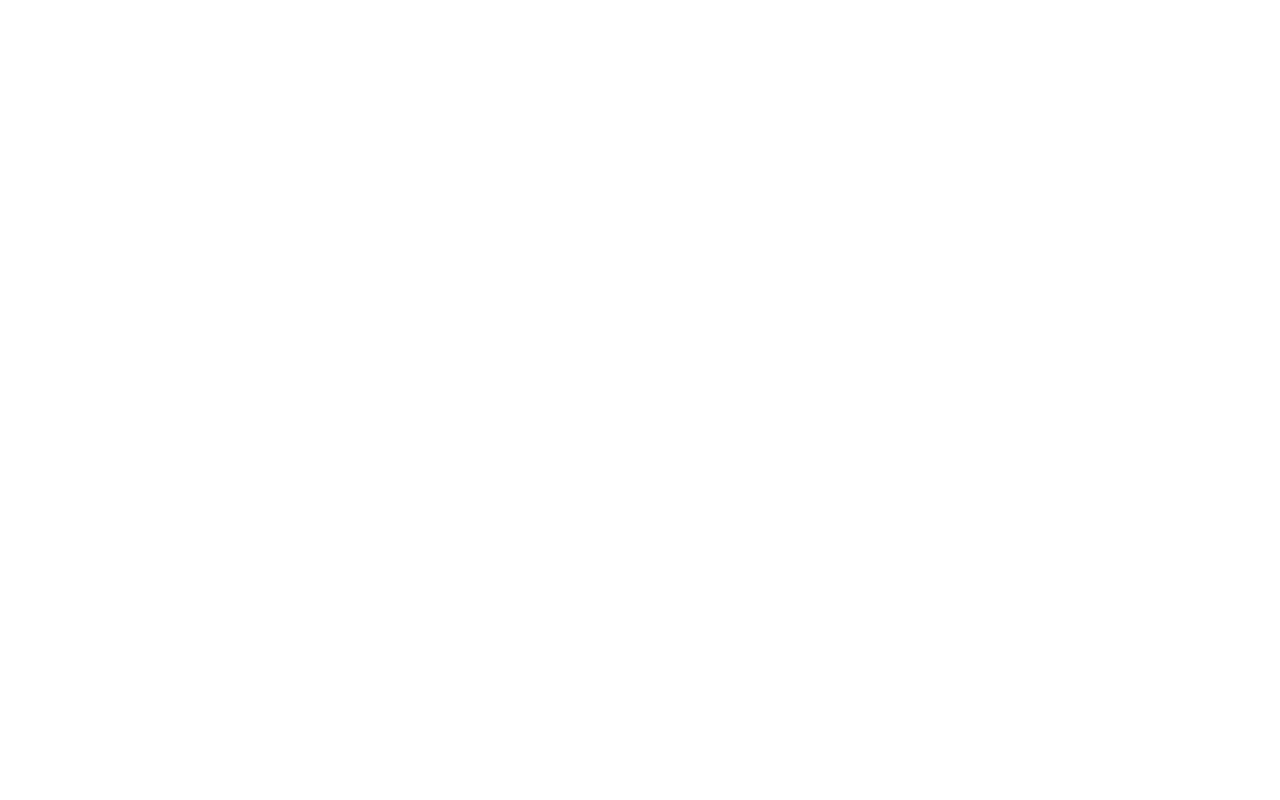
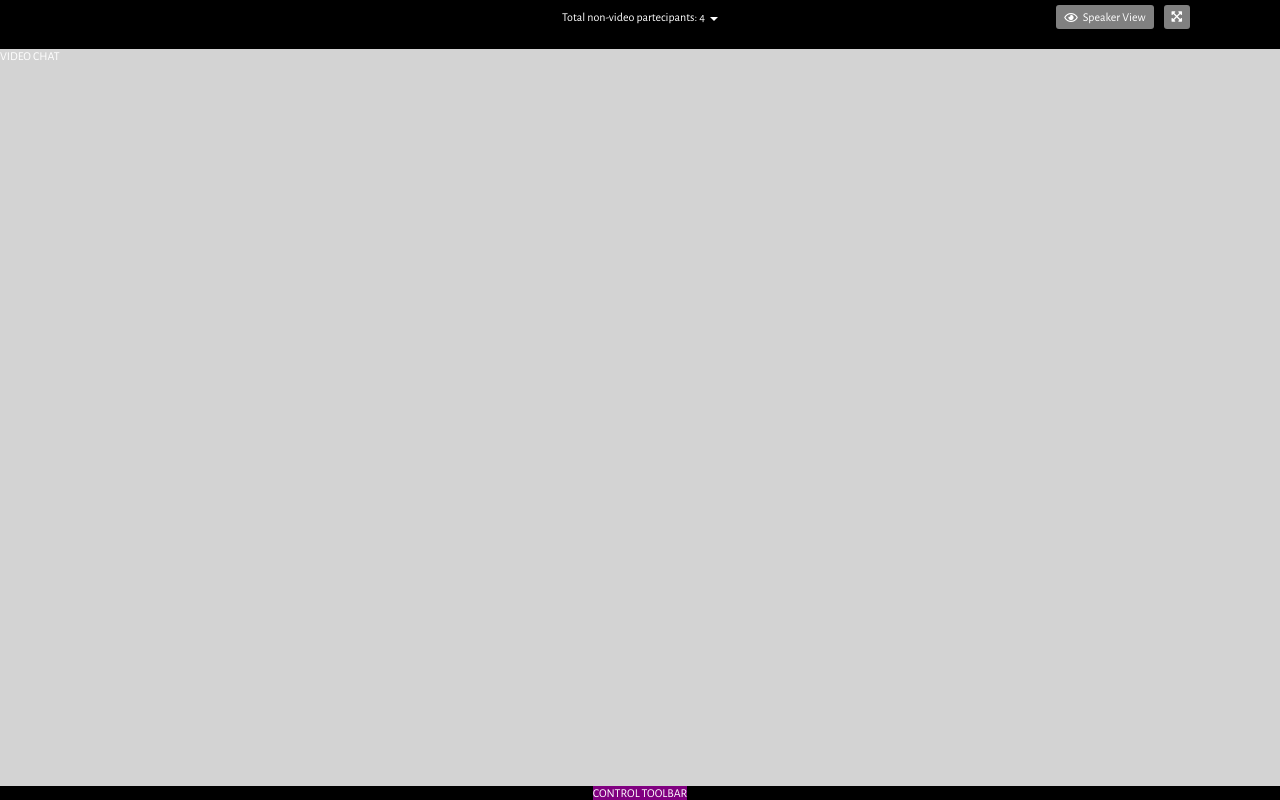
Before and after one commit to flavio-pinto/html-css-zoom, a plain HTML site: page index.html in a window 1280 px wide. Drawn offline with nearby package versions, Linux system fonts and the light colour scheme.

Commit message:
Top Toolbar -  Completed

```diff
--- a/css/styles.css
+++ b/css/styles.css
@@ -6,4 +6,78 @@
 
 body {
   font-family: 'Alegreya Sans', sans-serif;
+  color: white;
+  font-size: 12px;
 }
+
+/* UTILITIES */
+.text-center {
+  text-align: center;
+}
+
+/* ZOOM APP */
+#zoom-app {
+  display: flex;
+  flex-direction: column;
+  align-items: center;
+  height: 100vh;
+  background: black;
+}
+
+/* TOP TOOLBAR */
+#top-toolbar {
+  width: 100%;
+  padding: 10px 0 25px;
+}
+
+#top-toolbar .partecipants::after {
+  content: '';
+  display: inline-block;
+  border: 4px solid transparent;
+  border-top-color: white;
+  margin-left: 5px;
+  transform: translateY(4px);
+}
+
+#top-toolbar .view-buttons {
+  position: absolute;
+  top: 5px;
+  right: 90px;
+}
+
+#top-toolbar .view-buttons a {
+  display: inline-block;
+  padding: 5px 8px;
+  text-decoration: none;
+  background: gray;
+  color: inherit;
+  border-radius: 3px;
+}
+
+#top-toolbar .view-buttons a:hover {
+  color: red;
+}
+
+#top-toolbar .view-buttons .speaker-view i {
+  margin-right: 5px;
+  vertical-align: middle;
+}
+
+#top-toolbar .view-buttons .full-screen {
+  margin-left: 8px;
+}
+
+/* VIDEO CHAT */
+#video-chat {
+  background: lightgray;
+  flex-grow: 1;
+  width: 1600px;
+  max-width: 100%;
+}
+
+
+
+/* CONTROL TOOLBAR */
+#control-toolbar {
+  background: purple;
+}
--- a/index.html
+++ b/index.html
@@ -9,6 +9,22 @@
     <link rel="stylesheet" href="css/styles.css">
   </head>
   <body>
+    <div id="zoom-app">
+      <div id="top-toolbar" class="text-center">
+        <span class="partecipants">Total non-video partecipants: 4</span>
+        <div class="view-buttons">
+          <a class="speaker-view" href="#"><i class="far fa-eye"></i>Speaker View</a>
+          <a class="full-screen" href="#"><i class="fas fa-expand-arrows-alt"></i></a>
+        </div>
+      </div>
 
+      <div id="video-chat">
+        VIDEO CHAT
+      </div>
+
+      <div id="control-toolbar">
+        CONTROL TOOLBAR
+      </div>
+    </div>
   </body>
 </html>
```
